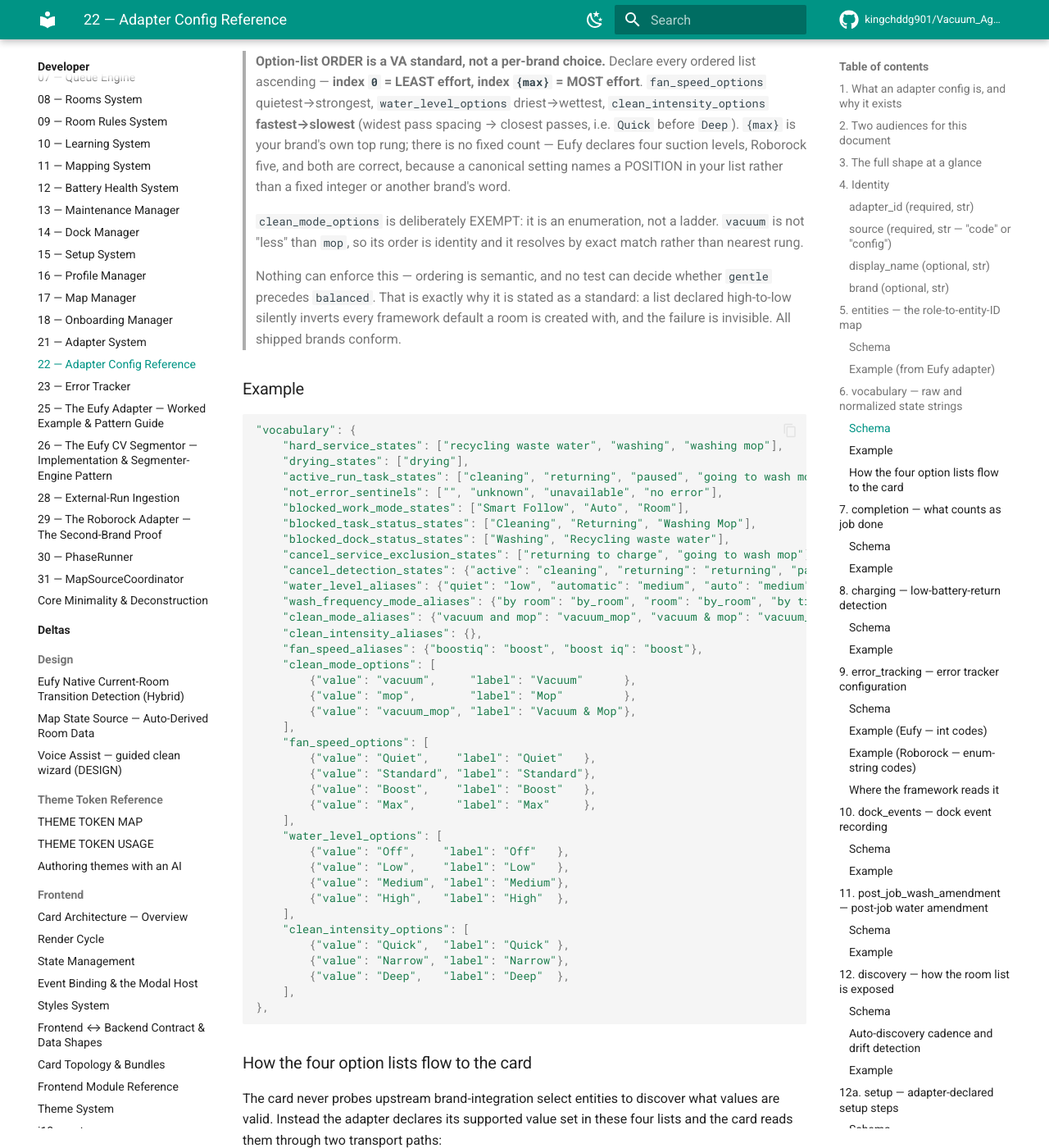
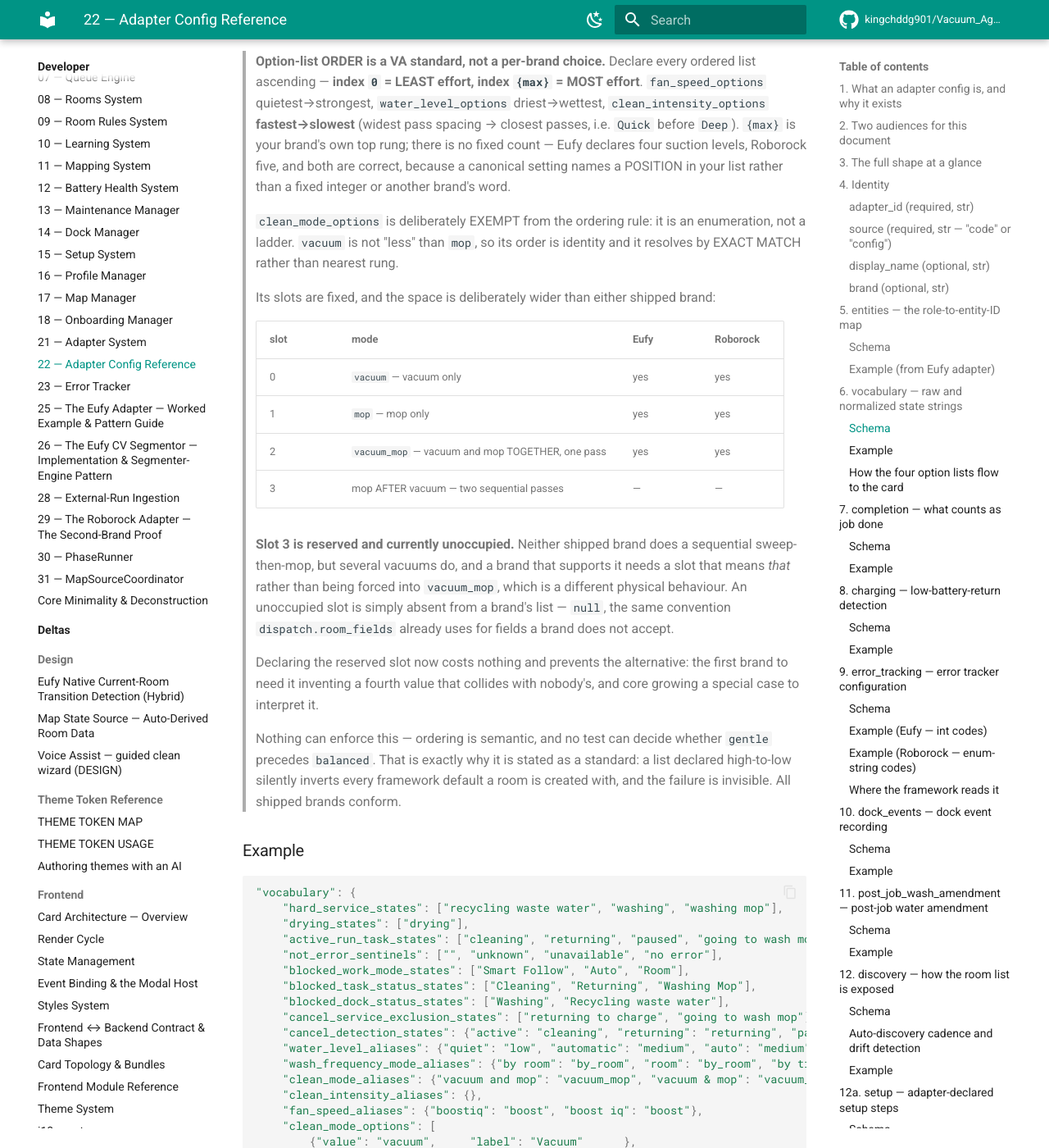
Before and after one commit to kingchddg901/Vacuum_Agent, an MkDocs documentation site: the page built from docs/dev/22-adapter-config-reference.md, in a window 1280 px wide and 1400 px high, scrolled down 7991 px. Shown: the whole window at 82% size. Built offline with MkDocs 1.6.1 and Material for MkDocs 9.7.7, drawn with Linux system fonts in a browser that asks for light colours; comment, search, counter and statistics services are not loaded.

Commit message:
docs(adapters): clean_mode slot space — 4 rungs, the fourth reserved and empty
Chris: 'not all vacs use what we have, some do have mop after sweep... we dont
need to change what we have just add the 4th unused slot for the phantom brand we
just wont call it.'

  0  vacuum          vacuum only                      Eufy yes, Roborock yes
  1  mop             mop only                         Eufy yes, Roborock yes
  2  vacuum_mop      vacuum and mop TOGETHER, 1 pass  Eufy yes, Roborock yes
  3  (reserved)      mop AFTER vacuum, 2 passes       neither

The numbering matches what both brands already declare — vacuum, mop, vacuum_mop
IS 0, 1, 2 — so nothing existing moves and no adapter changes.

Slot 3 is the point. Sequential sweep-then-mop is a real mode on several
vacuums and is NOT vacuum_mop: one is two passes, the other is one pass doing
both. Without a reserved slot the first brand needing it either gets forced into
vacuum_mop (wrong physical behaviour, silently) or invents a fourth value of its
own — and then core grows a special case to interpret one brand's word, which is
the exact failure this whole line of work exists to remove.

An unoccupied slot is simply absent from a brand's list. That is the same null
convention dispatch.room_fields already uses for fields a brand does not accept,
so it is an existing idiom rather than a new mechanism.

Declaring an empty rung costs nothing today and buys the ability to say 'we
already have a slot for that' to the next brand.

mkdocs --strict green.

Co-Authored-By: Claude Opus 5 <noreply@anthropic.com>

```diff
--- a/docs/dev/22-adapter-config-reference.md
+++ b/docs/dev/22-adapter-config-reference.md
@@ -259,9 +259,30 @@ title-cased firmware strings exactly as they appear in HA.
 > canonical setting names a POSITION in your list rather than a fixed integer or
 > another brand's word.
 >
-> `clean_mode_options` is deliberately EXEMPT: it is an enumeration, not a
-> ladder. `vacuum` is not "less" than `mop`, so its order is identity and it
-> resolves by exact match rather than nearest rung.
+> `clean_mode_options` is deliberately EXEMPT from the ordering rule: it is an
+> enumeration, not a ladder. `vacuum` is not "less" than `mop`, so its order is
+> identity and it resolves by EXACT MATCH rather than nearest rung.
+>
+> Its slots are fixed, and the space is deliberately wider than either shipped
+> brand:
+>
+> | slot | mode | Eufy | Roborock |
+> |---|---|---|---|
+> | 0 | `vacuum` — vacuum only | yes | yes |
+> | 1 | `mop` — mop only | yes | yes |
+> | 2 | `vacuum_mop` — vacuum and mop TOGETHER, one pass | yes | yes |
+> | 3 | mop AFTER vacuum — two sequential passes | — | — |
+>
+> **Slot 3 is reserved and currently unoccupied.** Neither shipped brand does a
+> sequential sweep-then-mop, but several vacuums do, and a brand that supports it
+> needs a slot that means *that* rather than being forced into `vacuum_mop`,
+> which is a different physical behaviour. An unoccupied slot is simply absent
+> from a brand's list — `null`, the same convention `dispatch.room_fields`
+> already uses for fields a brand does not accept.
+>
+> Declaring the reserved slot now costs nothing and prevents the alternative: the
+> first brand to need it inventing a fourth value that collides with nobody's,
+> and core growing a special case to interpret it.
 >
 > Nothing can enforce this — ordering is semantic, and no test can decide whether
 > `gentle` precedes `balanced`. That is exactly why it is stated as a standard: a
```
